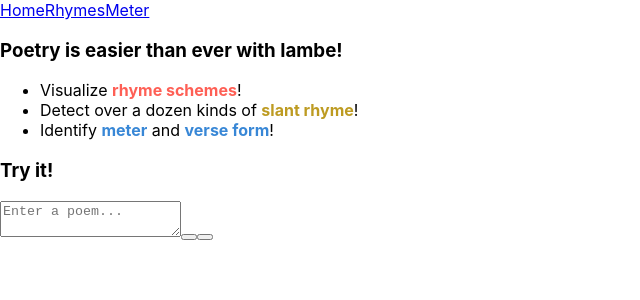
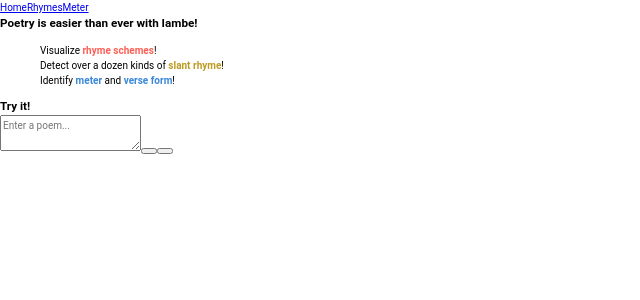
Before and after one commit to SamuelPerrin/tuffet, a React (Create React App) app in the folder iambe/: page / in a window 1280 px wide. Shown: the top 300 px of the page, without its empty margins (0-640 px from the left). Built offline with nearby package versions, Linux system fonts and the light colour scheme; the HTML template or start-up script is replaced by a standard one.

Commit message:
add global style and create dir for styled components

```diff
--- a/iambe/src/App.js
+++ b/iambe/src/App.js
@@ -3,6 +3,7 @@ import {Switch, Route, Link} from 'react-router-dom';
 
 import {ThemeProvider} from 'styled-components';
 import {Theme} from './constants/theme';
+import GlobalStyle from './components/styled/Global';
 import Home from './components/Home';
 import Rhymes from './components/Rhymes';
 import Meter from './components/Meter';
@@ -12,6 +13,7 @@ import Scansion from './components/Scansion';
 function App() {
   return (
     <ThemeProvider theme={Theme}>
+      <GlobalStyle />
       <div>
         <header>
           <Link to='/'>Home</Link>
--- a/iambe/src/components/Home.js
+++ b/iambe/src/components/Home.js
@@ -1,5 +1,5 @@
 import React, {useState} from 'react';
-import {YellowSpan, RedSpan, BlueSpan} from './Spans';
+import {YellowSpan, RedSpan, BlueSpan} from './styled/Spans';
 
 const initialValue = ""
 
--- a/iambe/src/components/Meter.js
+++ b/iambe/src/components/Meter.js
@@ -1,5 +1,5 @@
 import React from 'react';
-import {BlueSpan, RedSpan} from './Spans';
+import {BlueSpan, RedSpan} from './styled/Spans';
 import {Link} from 'react-router-dom';
 
 const Meter = () => {
--- a/iambe/src/components/RhymeScheme.js
+++ b/iambe/src/components/RhymeScheme.js
@@ -1,5 +1,5 @@
 import React from 'react';
-import {BlueSpan, RedSpan} from './Spans';
+import {BlueSpan, RedSpan} from './styled/Spans';
 import {Link} from 'react-router-dom';
 
 const RhymeScheme = () => {
--- a/iambe/src/components/Rhymes.js
+++ b/iambe/src/components/Rhymes.js
@@ -1,5 +1,5 @@
 import React from 'react';
-import {YellowSpan, RedSpan} from './Spans';
+import {YellowSpan, RedSpan} from './styled/Spans';
 import {Link} from 'react-router-dom';
 
 const Rhymes = () => {
--- a/iambe/src/components/Scansion.js
+++ b/iambe/src/components/Scansion.js
@@ -1,5 +1,5 @@
 import React from 'react';
-import {YellowSpan, RedSpan} from './Spans';
+import {YellowSpan, RedSpan} from './styled/Spans';
 import {Link} from 'react-router-dom';
 
 const Scansion = () => {
--- /dev/null
+++ b/iambe/src/components/styled/Global.js
@@ -0,0 +1,79 @@
+import { createGlobalStyle } from 'styled-components'
+
+const GlobalStyle = createGlobalStyle`
+    /* Box sizing rules */
+    *,
+    *::before,
+    *::after {
+    box-sizing: border-box;
+    font-family: 'Roboto', sans-serif;
+    }
+    html {
+    font-size: 10px;
+    }
+    /* Remove default padding */
+    ul[class],
+    ol[class] {
+    padding: 0;
+    }
+    /* Remove default margin */
+    body,
+    h1,
+    h2,
+    h3,
+    h4,
+    p,
+    ul[class],
+    ol[class],
+    li,
+    figure,
+    figcaption,
+    blockquote,
+    dl,
+    dd {
+    margin: 0;
+    }
+    /* Set core body defaults */
+    body {
+    min-height: 100vh;
+    scroll-behavior: smooth;
+    text-rendering: optimizeSpeed;
+    line-height: 1.5;
+    }
+    /* Remove list styles on ul, ol elements  */
+    ul,
+    ol {
+    list-style: none;
+    }
+    /* A elements that don't have a class get default styles */
+    a:not([class]) {
+    text-decoration-skip-ink: auto;
+    }
+    /* Make images easier to work with */
+    img {
+    max-width: 100%;
+    display: block;
+    }
+    /* Natural flow and rhythm in articles by default */
+    article > * + * {
+    margin-top: 1em;
+    }
+    /* Inherit fonts for inputs and buttons */
+    input,
+    button,
+    textarea,
+    select {
+    font: inherit;
+    }
+    /* Remove all animations and transitions for people that prefer not to see them */
+    @media (prefers-reduced-motion: reduce) {
+    * {
+        animation-duration: 0.01ms !important;
+        animation-iteration-count: 1 !important;
+        transition-duration: 0.01ms !important;
+        scroll-behavior: auto !important;
+    }
+    }
+`
+
+export default GlobalStyle
--- a/iambe/src/components/Spans.js
+++ b/iambe/src/components/styled/Spans.js
@@ -1,6 +1,6 @@
 import React from 'react';
 import styled from 'styled-components';
-import {RED, BLUE, YELLOW} from '../constants/colors'
+import {RED, BLUE, YELLOW} from '../../constants/colors'
 
 export const RedSpan = styled.span`
   color: ${RED};
--- a/iambe/src/constants/colors.js
+++ b/iambe/src/constants/colors.js
@@ -4,3 +4,7 @@ export const PALE = '#F7F0F9'
 export const BLUE = '#3887D6'
 export const RED = '#FE5F55'
 export const YELLOW = '#BD9B22'
+export const PURPLE = '#C63ADD'
+export const CYAN = '#32B4C6'
+export const GREEN = '#1AC15D'
+export const GRAY = '#95959B'
```
